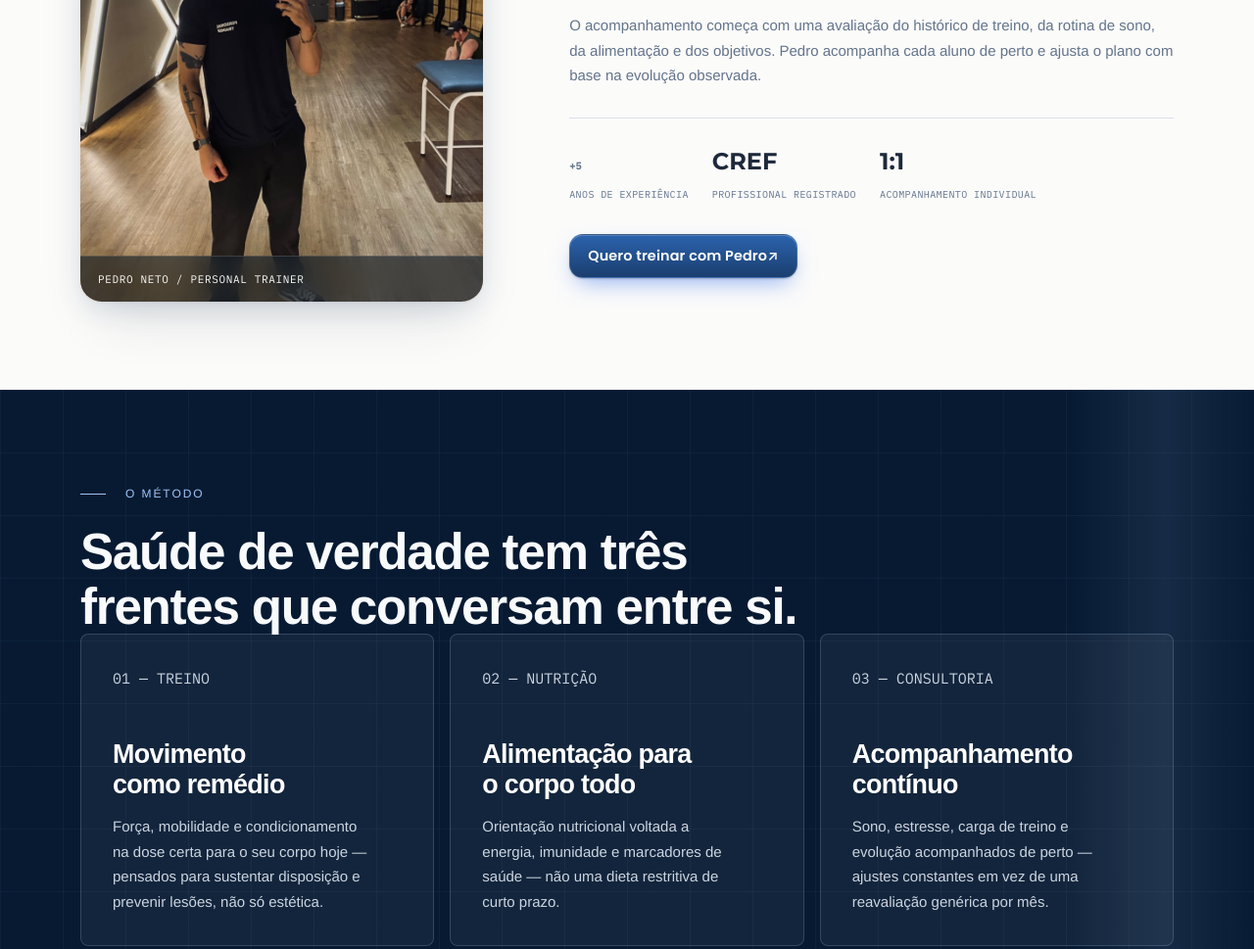
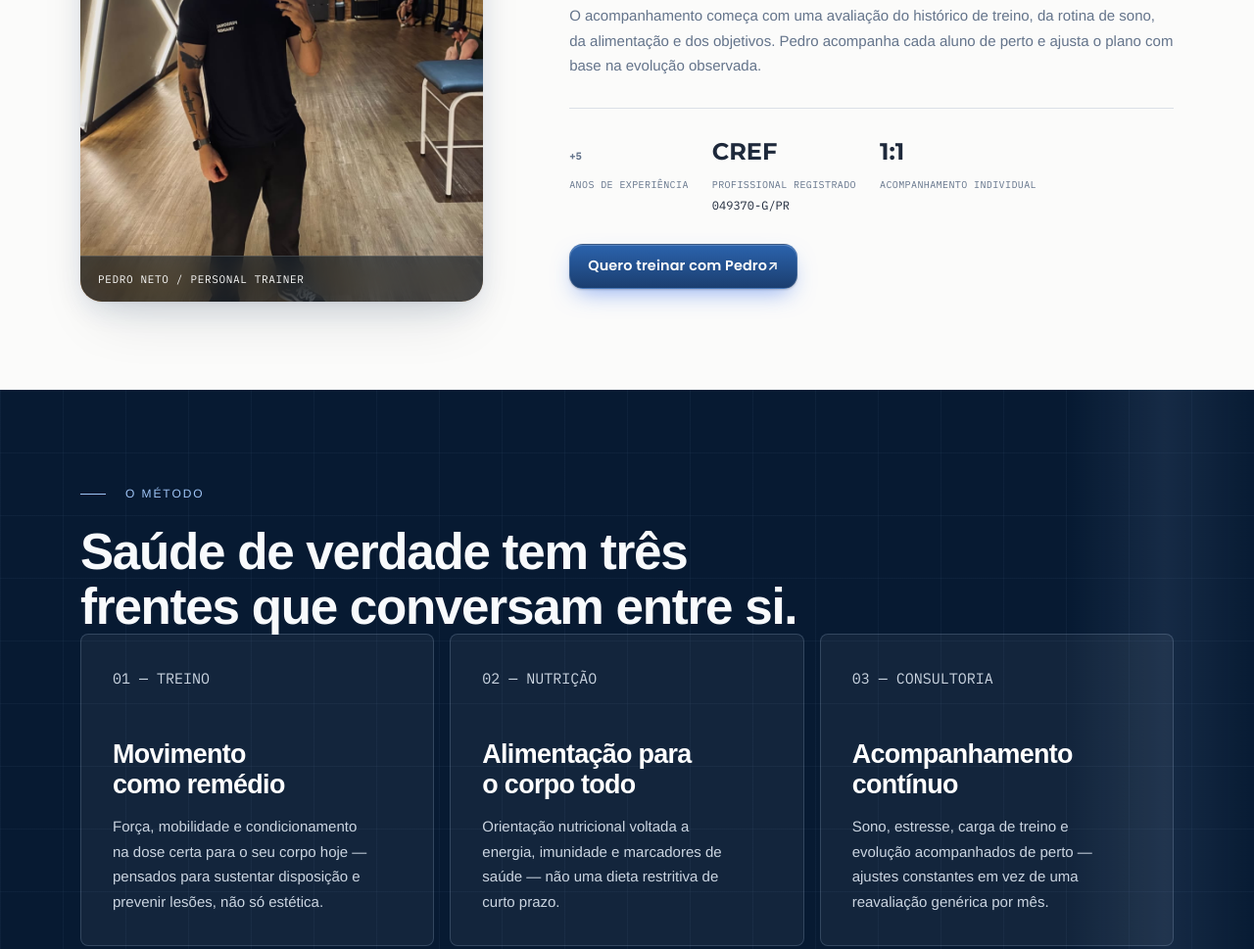
Before and after one commit to daviespedro/pedronetotreinador, a website: page js/public/index.html in a window 1280 px wide. Shown: the part 4698-5667 px from the top of the page at 98% size. Drawn offline with Linux system fonts and the light colour scheme.

Commit message:
fix: adiciona registro CREF do Pedro Neto

```diff
--- a/js/public/consultoria-config.js
+++ b/js/public/consultoria-config.js
@@ -4,7 +4,7 @@ window.consultoriaConfig = {
   whatsapp: '5543988625828',
   mensagem: 'Olá, Pedro! Quero começar minha consultoria online.',
   formacao: 'Profissional de Educação Física',
-  cref: '',
+  cref: '049370-G/PR',
   // Campos opcionais. Em branco, a apresentação padrão da página é usada.
   biografia: '',
   metodologia: '',
--- a/js/public/index.html
+++ b/js/public/index.html
@@ -202,7 +202,7 @@
           <p data-method>O acompanhamento começa com uma avaliação do histórico de treino, da rotina de sono, da alimentação e dos objetivos. Pedro acompanha cada aluno de perto e ajusta o plano com base na evolução observada.</p>
           <div class="about-credentials">
             <div><b aria-label="Mais de 5"><span data-counter="5" data-prefix="+" aria-hidden="true">+5</span></b><span>ANOS DE EXPERIÊNCIA</span></div>
-            <div><b>CREF</b><span>PROFISSIONAL REGISTRADO</span><p class="cref" data-cref hidden></p></div>
+            <div><b>CREF</b><span>PROFISSIONAL REGISTRADO</span><p class="cref" data-cref>049370-G/PR</p></div>
             <div><b>1:1</b><span>ACOMPANHAMENTO INDIVIDUAL</span></div>
           </div>
           <a class="btn-primary" href="#contato" data-whatsapp>Quero treinar com Pedro <span aria-hidden="true">↗</span></a>
```
